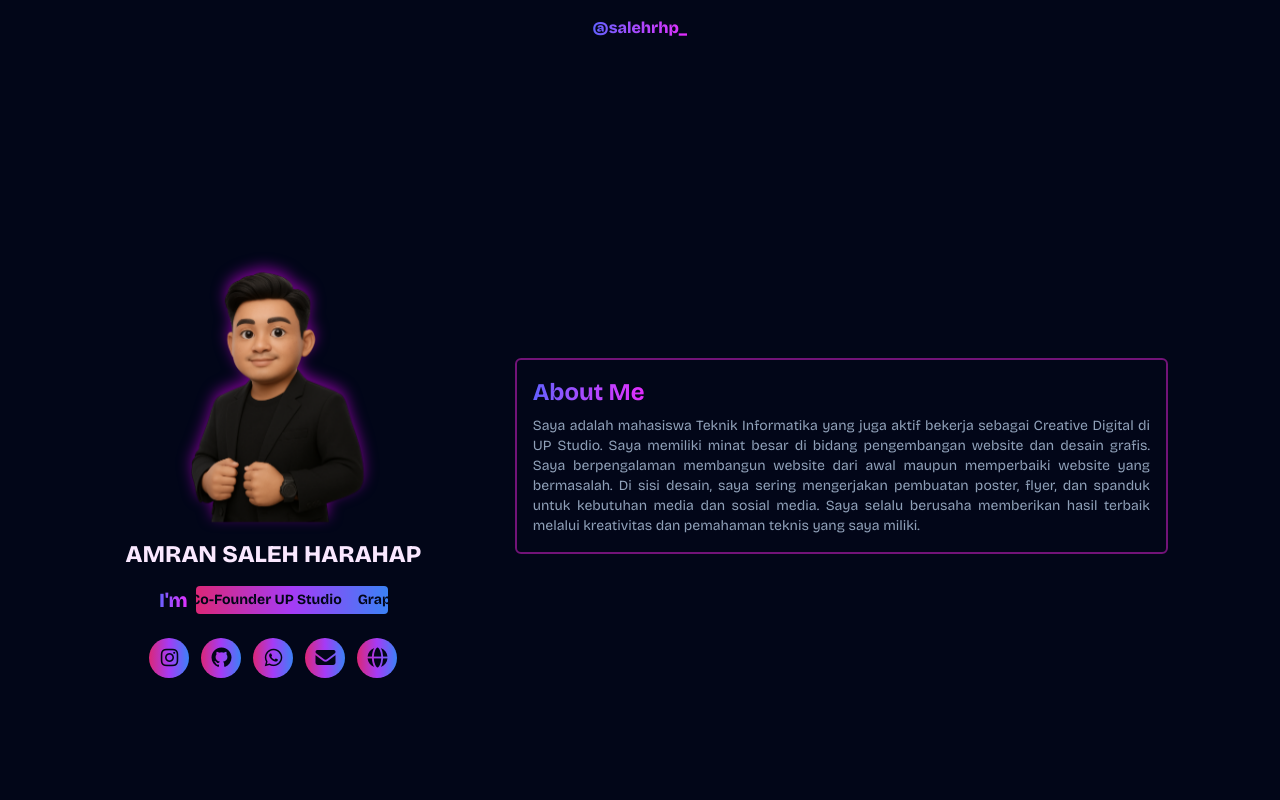
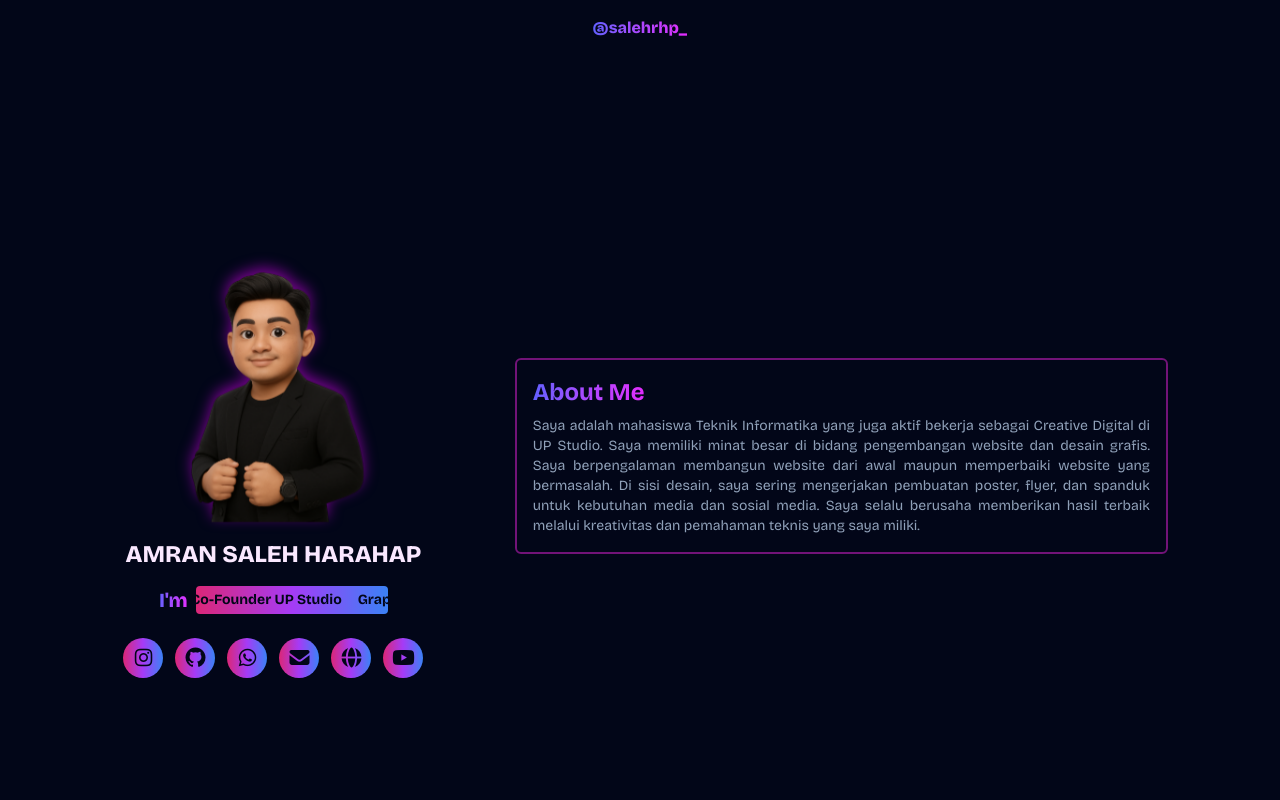
Before and after one commit to codewithsaleh/portfolio, a website: page index.html in a window 1280 px wide. Shown: the top 800 px of the page. Drawn offline with nearby package versions, Linux system fonts and the light colour scheme.

Commit message:
add button youtube contact

```diff
--- a/index.html
+++ b/index.html
@@ -102,6 +102,11 @@
           class="gradient-bg rounded-full w-10 h-10 flex items-center justify-center hover:scale-110 transition-transform duration-300 group">
           <i
             class="fa-solid fa-globe text-slate-950 text-xl group-hover:rotate-12 transition-transform duration-300"></i>
+        </a>
+        <a href="https://www.youtube.com/@ASH-jm5hw" target="_blank" rel="noopener noreferrer"
+          class="gradient-bg rounded-full w-10 h-10 flex items-center justify-center hover:scale-110 transition-transform duration-300 group">
+          <i
+            class="fa-brands fa-youtube text-slate-950 text-xl group-hover:rotate-12 transition-transform duration-300"></i>
         </a>
       </div>
     </main>
```
